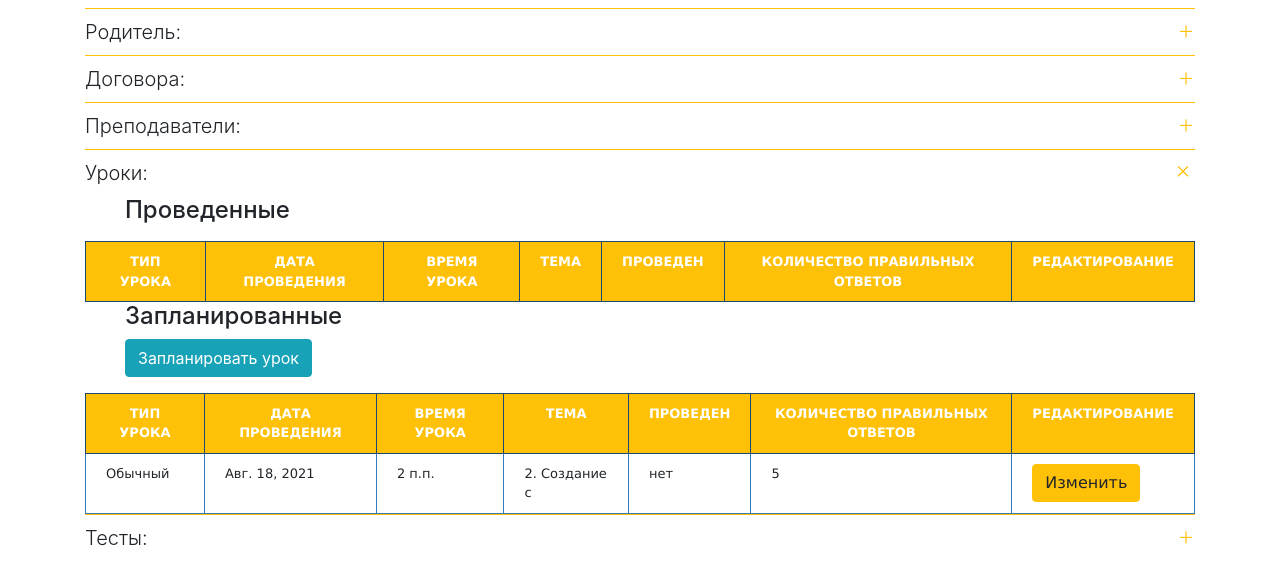
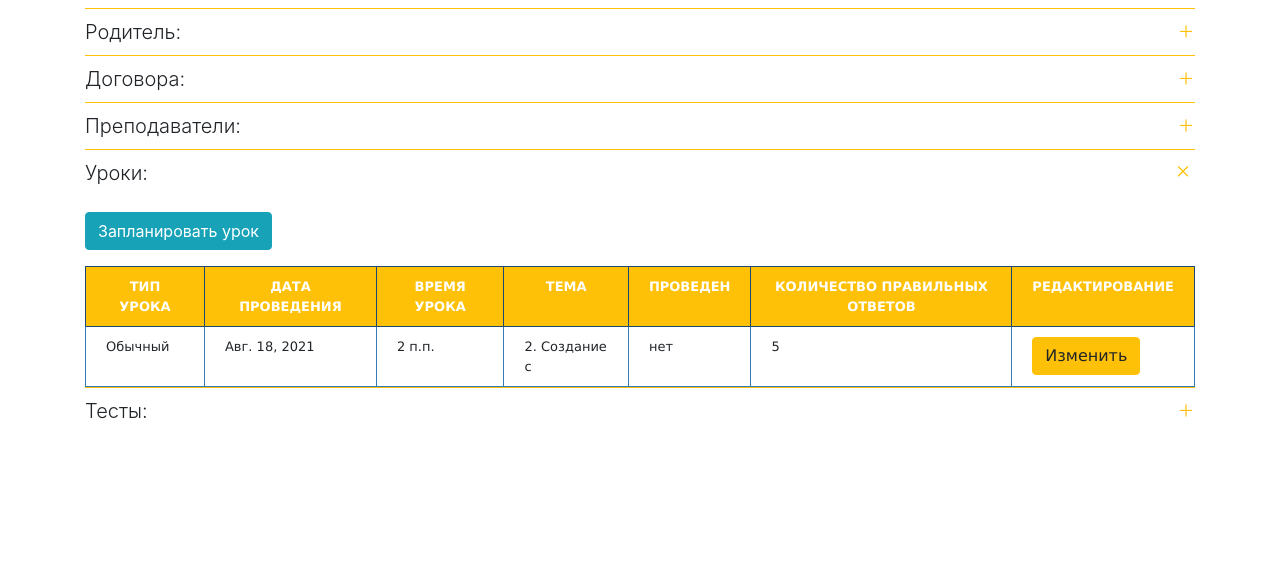
Before and after one commit to RomTurino/studentbase, a Django app: page /student/2 in a window 1280 px wide, after a click on "Уроки:". Shown: the part 174-759 px from the top of the page. Run offline with Django 3.2, Linux system fonts and the light colour scheme; data comes from the database, SQL or seed files in the repository; both versions use the stored data as it was after the commit; lists and menus that the app fills with data are empty; some libraries are stand-ins or nearby versions.

Commit message:
fixed a view that shows lessons list

```diff
--- a/studwork/models.py
+++ b/studwork/models.py
@@ -101,7 +101,7 @@ class Lesson(models.Model):
     lesson_date = models.DateField(verbose_name="Дата урока")
     is_done = models.BooleanField(verbose_name="Проведен")
     right_answers = models.IntegerField(verbose_name="Количество правильных ответов", null=True, blank=True)
-
+    objects = models.Manager()
 
     class Meta:
         verbose_name_plural = 'Уроки'
--- a/studwork/templates/studbase/student_detail.html
+++ b/studwork/templates/studbase/student_detail.html
@@ -6,10 +6,10 @@
 
 <details>
     <summary>Родитель:</summary>
-    <p> <a href="{%url 'parent' id=parent.id%}">{{parent.name}}</a></p>
+    <p><a href="{%url 'parent' id=parent.id%}">{{parent.name}}</a></p>
 </details>
 <details>
-    <summary>Договора: </summary>
+    <summary>Договора:</summary>
     <ul>
         {%for contract in contracts%}
         <li>{{contract.contract_number}}</li>
@@ -18,7 +18,7 @@
 </details>
 
 <details>
-    <summary>Преподаватели: </summary>
+    <summary>Преподаватели:</summary>
     <ul>
         {%for contract in contracts%}
         <li><a href="{%url 'teacher' id=contract.teacher.id%}">{{contract.teacher}}</a></li>
@@ -27,11 +27,10 @@
 </details>
 
 <details>
-    <summary>Уроки: </summary>
-    <ul>
-        <h4>Проведенные</h4>
-    </ul>
-
+    <summary>Уроки:</summary>
+    <p>
+    <a class='btn btn-info' href="{%url 'createlesson' id=student.id%}">Запланировать урок</a>
+    </p>
 
     <table class="resp-tab">
         <thead>
@@ -39,13 +38,12 @@
             {%for field in lesson_field_names%}
             <th>{{field}}</th>
             {%endfor%}
-            <th>Редактирование</th>
         </tr>
         </thead>
         <tbody>
         {%for lesson in lessons%}
         {%for field in lesson_themes%}
-            {%if lesson.is_done%}
+
         <tr>
             <td><span>Тип урока</span>{{lesson.get_lesson_type_display}}</td>
             <td><span>Дата проведения</span>{{lesson.lesson_date}}</td>
@@ -55,38 +53,7 @@
             <td><span>Количество правильных ответов</span>{{lesson.right_answers}}</td>
             <td><a class='btn btn-warning' href="{%url 'lesson' id=student.id%}">Изменить</a></td>
         </tr>
-            {%endif%}
-            {%endfor%}
-        {%endfor%}
-    </tbody>
-</table>
-    <ul>
-    <h4>Запланированные</h4>
-    <a class='btn btn-info' href="{%url 'createlesson' id=student.id%}">Запланировать урок</a>
-    </ul>
-<table class="resp-tab">
-    <thead>
-        <tr>
-            {%for field in lesson_field_names%}
-            <th>{{field}}</th>
-            {%endfor%}
-            <th>Редактирование</th>
-        </tr>
-    </thead>
-    <tbody>
-        {%for lesson in lessons%}
-            {%for field in lesson_themes%}
-            {%if not lesson.is_done%}
-        <tr>
-            <td><span>Тип урока</span>{{lesson.get_lesson_type_display}}</td>
-            <td><span>Дата проведения</span>{{lesson.lesson_date}}</td>
-            <td><span>Время урока</span>{{lesson.lesson_time}}</td>
-            <td><span>Тема</span>{{field}}</td>
-            <td><span>Проведен</span>{%if lesson.is_done%}да{%else%}нет{%endif%}</td>
-            <td><span>Количество правильных ответов</span>{{lesson.right_answers}}</td>
-            <td><a class='btn btn-warning' href="{%url 'lesson' id=student.id%}">Изменить</a></td>
-        </tr>
-            {%endif%}
+
         {%endfor%}
         {%endfor%}
         </tbody>
@@ -94,11 +61,31 @@
 </details>
 
 <details>
-    <summary>Тесты: </summary>
-    <ul>
+    <summary>Тесты:</summary>
+    <table class="resp-tab">
+        <thead>
+        <tr>
+            {%for field in test_field_names%}
+            <th>{{field}}</th>
+            {%endfor%}
+        </tr>
+        </thead>
+        <tbody>
         {%for test in tests%}
-        <li>{{test.code}}. {{test.content}}</li>
+
+        <tr>
+            <td><span>Код теста</span>{{test.code}}</td>
+            <td><span>Количество вопросов</span>{{test.question_count}}</td>
+            <td><span>Содержание</span>{{test.content}}</td>
+            <td><span>Оценка</span>{{test.grade}}</td>
+
+        </tr>
+
         {%endfor%}
-    </ul>
+        </tbody>
+    </table>
 </details>
+<br>
+<br>
+<br>
 {%endblock content%}
--- a/studwork/views.py
+++ b/studwork/views.py
@@ -1,6 +1,5 @@
-import memcached_stats
-from cachy.stores import memcached_store
-from django.core.cache import cache, caches
+
+from django.core.cache import cache
 from django.shortcuts import render, get_object_or_404, redirect
 from django.views.decorators.cache import cache_page
 from django.core.paginator import Paginator, EmptyPage, PageNotAnInteger
@@ -8,9 +7,6 @@ from .filters import StudentFilter
 from .forms import LessonForm
 from .models import *
 
-# from memcached_stats import MemcachedStats
-# mem = MemcachedStats('127.0.0.1', '11211')
-# mem = mem
 
 
 cache_set = set()
@@ -68,30 +64,21 @@ def one_student(request, id):
     cache_set.add(student.id)
     contracts = Contract.objects.filter(student=id)
     parent = Parent.objects.get(id__in=contracts)
-    lessons = Lesson.objects.filter(pk__in=contracts)
-    print(f'договор - {contracts}')
+    lessons = Lesson.objects.filter(lesson__in=contracts)
     lesson_themes = LessonTheme.objects.filter(pk__in=lessons)
     tests = Test.objects.filter(lesson_test__in=lessons)
-    lesson_field_names = "Тип урока, Дата проведения, Время урока, Тема, Проведен, Количество правильных ответов".split(
-        ', ')
-
+    lesson_field_names = "Тип урока, Дата проведения, Время урока, Тема, Проведен, " \
+                         "Количество правильных ответов, Редактирование".split(', ')
+    test_field_names= "Код теста, Количество вопросов, Содержание, Оценка".split(', ')
     content = dict(student=student,
                    parent=parent,
                    contracts=contracts,
-                   lessons=lessons,
+                   lessons=lessons.order_by('is_done'),
                    lesson_themes=lesson_themes,
                    tests=tests,
-                   lesson_field_names=lesson_field_names)
-    # print(cache.get('student'))
-    # print(cache.get('student_page'))
-    # key =make_template_fragment_key('student_page')
-    # print(cache.get(key))
-    # print(student in cache)
-    # responce = render(request, 'studbase/student_detail.html', content)
-    # a=patch_vary_headers(responce, ['Cookie'])
-    # print(cache.get('Cookie'))
-    # print(a,b)
-    # print('Это точно сработает')
+                   lesson_field_names=lesson_field_names,
+                   test_field_names=test_field_names)
+
     return render(request, 'studbase/student_detail.html', content)
 
 
@@ -123,7 +110,6 @@ def one_teacher(request, id):
 
 def one_lesson(request, id):
     if request.method == 'GET':
-        print('сейчас гет')
         lesson = Lesson.objects.filter(id=id)
         lesson_theme = LessonTheme.objects.filter(pk__in=lesson).first()
         form = LessonForm(instance=lesson.first())
@@ -134,22 +120,15 @@ def one_lesson(request, id):
                        student=student)
         return render(request, 'studbase/change_detail.html', content)
     else:
-        print(request.method)
         lesson = get_object_or_404(Lesson, pk=id)
         form = LessonForm(request.POST, instance=lesson)
         try:
-            print('try')
             form.save()
         except ValueError:
-            print('valuev')
-            lesson = Lesson.objects.update(form)
+            pass
         finally:
             return redirect('stud_detail', id=id)
-        # lesson = Lesson.objects.get(id=id)
-        # form = LessonForm(request.POST, instance=lesson)
-        # if form.is_valid():
-        #     form.save()
-        # return redirect('stud_detail', id=id)
+
 
 
 def create_lesson(request, id):
@@ -158,16 +137,13 @@ def create_lesson(request, id):
         return render(request, 'studbase/change_detail.html', {'form': form})
     else:
         form = LessonForm(request.POST)
-        print(request.POST)
-        if form.is_valid():
-            print(form.cleaned_data.get('pk'))
-        lesson = Lesson.objects.filter(pk=id)
+        #lesson = Lesson.objects.filter(pk=id)
         contract = Contract.objects.get(student=id)
         try:
-            print('try')
-            form.save()
-            lesson = Lesson.objects.last()
-            print(lesson.id)
+            lesson = form.save()
+            contract.lessons.add(lesson)
+            #lesson = Lesson.objects.last()
+            #print(lesson.id)
             contract.lessons.add(lesson.id)
         except ValueError:
             pass
```
Also changed, not shown: db.sqlite3, studwork/static/css/style.css (line endings or trailing spaces). Lines whose indentation alone changed are shown as unchanged.
